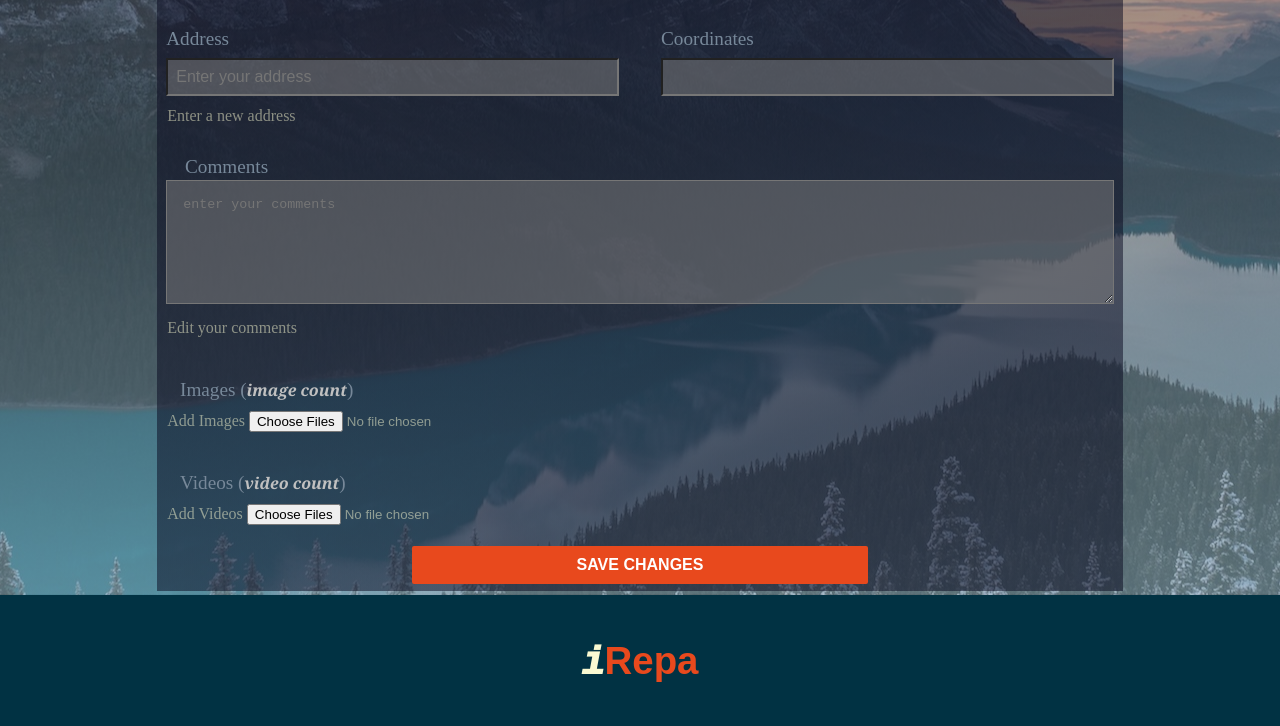
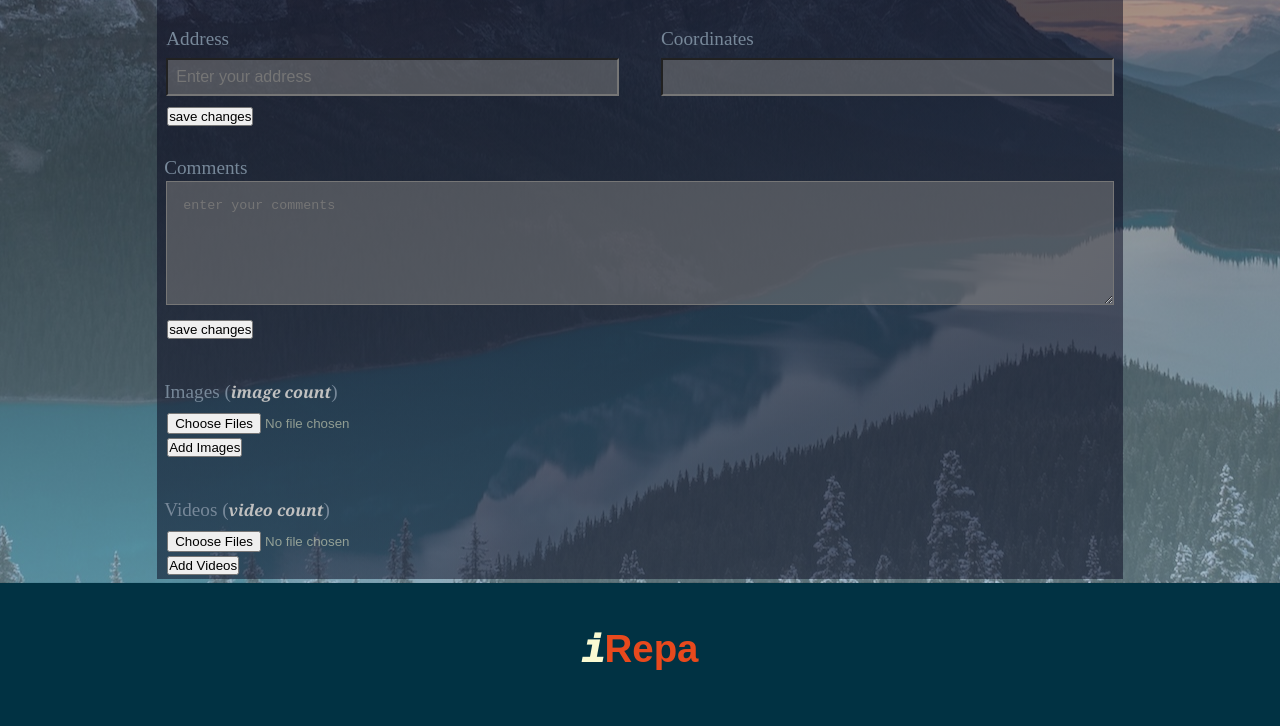
Before and after one commit to chingsley/ireporter, a website: page challenge-4/UI/editrecord.html in a window 1280 px wide. Shown: the part 456-1182 px from the top of the page. Drawn offline with Linux system fonts and the light colour scheme; some packages are replaced by stand-ins of ours.

Commit message:
add a button to handle each patch operation seperately

```diff
--- a/challenge-4/UI/css/style.css
+++ b/challenge-4/UI/css/style.css
@@ -1613,6 +1613,16 @@ select {
 
 
 /*********************** EDIT-RECORD PAGE *****************/
+#btn-save-changes {
+    font-size: 1rem;
+    width: 100%;
+}
+
+.btn-save-location,
+.btn-save-comment {
+    display: block;
+}
+
 .section-edit {
     background-image: linear-gradient(
     to bottom,
@@ -1684,10 +1694,7 @@ select {
 .edit-btns {
     cursor: pointer;
 }
-.btn-save-location,
-.btn-save-comment {
-    display: none;
-}
+
 .flex-for-btns {
   /* border: 1px solid yellow; */
   padding-left: 8px;
@@ -1733,6 +1740,13 @@ select {
 .edit-form .form-label {
     display: inline-block;
 }
+.edit-form .form-label-comment{
+    margin-left: 0;
+}
+.edit-form .form-label-images,
+.edit-form .form-label-videos {
+    margin-left: 5px;
+}
 .img-upload-info,
 .vid-upload-info {
     color: silver;
@@ -1748,12 +1762,7 @@ select {
 }
 .img-collection,
 .vid-collection {
-    /* padding: 10px;
-    display: grid;
-    grid-row-gap: 1rem;
-    grid-template-columns: 33.33% 33.33% 33.33%;
-    grid-column-gap: 2px;
-    justify-items: center; */
+    margin-left: 4px;
     padding: 5px;
     display: flex;
     flex-wrap: wrap;
@@ -1800,8 +1809,6 @@ select {
     cursor: pointer;
 }
 
-
-
 #btn-get-current-location {
     /* padding: 0 10px 0 10px; */
     border: none;
@@ -1825,10 +1832,7 @@ select {
     /* border: 1px solid black; */
     width: 48%;
 }
-#btn-save-changes {
-    font-size: 1rem;
-    width: 100%;
-}
+
 .div-over-map {
     width: 80%;
     margin: 0 auto;
@@ -2029,6 +2033,11 @@ select {
         width: 100%;
     }
 
+    .vid-collection-container,
+    .img-collection-container {
+        text-align: center;
+    }
+
     .ic_image-div,
     .vc_video-div {
         width: 20rem;
--- a/challenge-4/UI/editrecord.html
+++ b/challenge-4/UI/editrecord.html
@@ -70,7 +70,6 @@
                     </div>
 
                     <div class="rep-field flex-for-btns">
-                        <span class="span-prompt">Enter a new address</span>
                         <button class="edit-btns btn-save-location" id="btn-save-location">save changes</button>
                     </div>
 
@@ -91,7 +90,7 @@
                         </div>
                     </div> -->
                     <div class="edit-input-flex" id="form-group-last-child">
-                        <span class="form-label">Comments</span>
+                        <span class="form-label form-label-comment">Comments</span>
                         <div class="rep-field" id="rep-field-textarea">
                             <textarea name="comment" id="comment" rows="6" placeholder="enter your comments"></textarea>
                         </div>
@@ -99,42 +98,46 @@
 
                     <!-- <div class="edit-input-flex"> -->
                         <div class="rep-field flex-for-btns">
-                            <span class="span-prompt">Edit your comments</span>
                             <button class="edit-btns btn-save-comment" id="btn-save-comment">save changes</button>
                         </div>
                     <!-- </div> -->
 
                     <div class="img-collection-container">
-                        <span class="form-label edit-form-label">Images (<span class="img-upload-info" id="img-upload-info">image count</span>) </span>
+                        <span class="form-label edit-form-label form-label-images">Images (<span class="img-upload-info" id="img-upload-info">image count</span>) </span>
                         <div class="img-collection">
                             <!-- <div class="ic_image-div"><img class="record-img" src="img/13477493.jpg" alt="Images"></div>
                             <div class="ic_image-div"><img class="record-img" src="img/download (2).jpeg" alt="Images"></div>
                             <div class="ic_image-div"></div> -->
                         </div>
                         <div class="img-file-input-container" class="img-file-input-container">
-                            <label for="pic" class="img-upload-label">Add Images</label>
+                            <!-- <label for="pic" class="img-upload-label">Add Images</label> -->
                             <input type="file" class="img-file-input" id="pic" name="pic" accept="image/*;capture=camera" multiple>
+                        </div>
+                        <div class="rep-field flex-for-btns">
+                            <button class="edit-btns btn-add-images" id="btn-add-images">Add Images</button>
                         </div>
                     </div>
 
                     <div class="vid-collection-container">
-                        <span class="form-label edit-form-label">Videos (<span class="vid-upload-info" id="vid-upload-info">video count</span>)</span>
+                        <span class="form-label edit-form-label form-label-videos">Videos (<span class="vid-upload-info" id="vid-upload-info">video count</span>)</span>
                         <div class="vid-collection">
                             <!-- <div class="vc_video-div"><video class="record-vid" src="img/video.mp4" alt="videos" controls></div> -->
                             <!-- <div class="vc_video-div"><video class="record-vid" src="img/video.mp4" alt="videos" controls></div> -->
                             <!-- <div class="vc_video-div"><video class="record-vid" src="img/video.mp4" alt="videos" controls></div> -->
                         </div>
                         <div class="vid-file-input-container" class="vid-file-input-container">
-                            <label for="vid" class="img-upload-label">Add Videos</label>
                             <input type="file" class="vid-file-input" id="vid" name="vid" accept="video/*;capture=camera" multiple>
+                        </div>
+                        <div class="rep-field flex-for-btns">
+                            <button class="edit-btns btn-add-videos" id="btn-add-videos">Add Videos</button>
                         </div>
                     </div>
 
-                    <div class="edit-input-flex" id="edit-input-flex-for-btn">
+                    <!-- <div class="edit-input-flex" id="edit-input-flex-for-btn">
                         <div class="div-edit-form-btn">
                             <button class="btn" id="btn-save-changes">save changes</button>
                         </div>
-                    </div>
+                    </div> -->
                 </form>
             </div>
             <div class="div-over-map">
```
